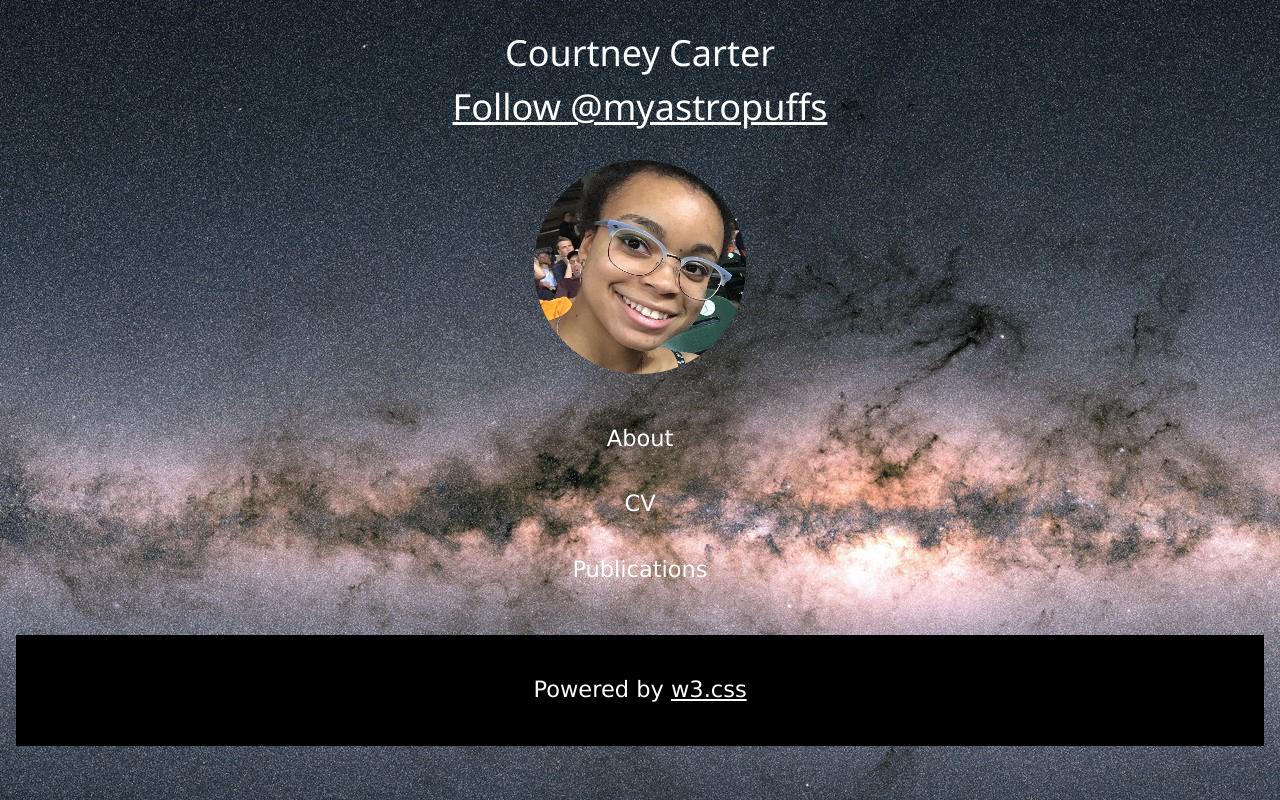
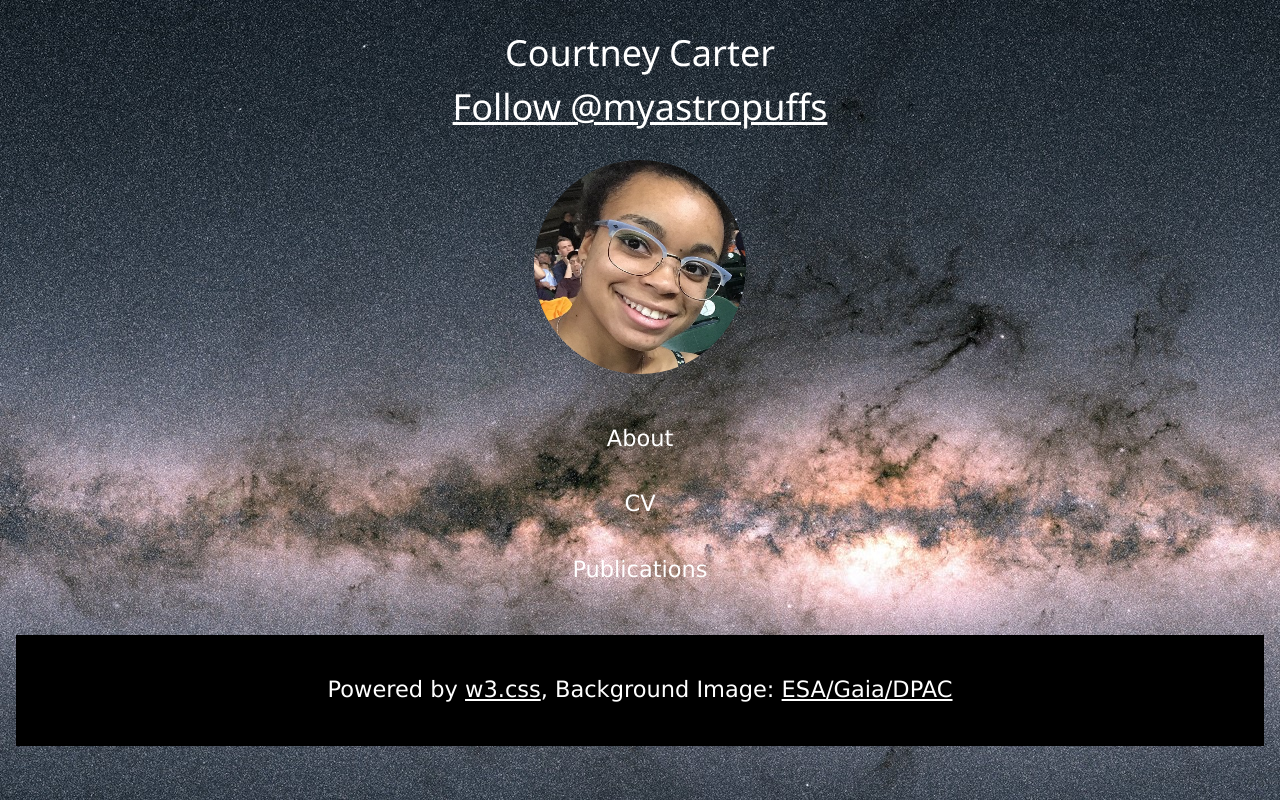
Before and after one commit to carterco/carterco.github.io, a plain HTML site: page index.html in a window 1280 px wide. Drawn offline with nearby package versions, Linux system fonts and the light colour scheme.

Commit message:
Update index.html

```diff
--- a/index.html
+++ b/index.html
@@ -29,7 +29,7 @@ body {background-image: url(milkyway.jpg);
 
 <!-- Footer -->
 <footer class="w3-container w3-black w3-padding-16">
-  <p>Powered by <a href="https://www.w3schools.com/w3css/default.asp" target="_blank">w3.css</a></p>
+  <p>Powered by <a href="https://www.w3schools.com/w3css/default.asp" target="_blank">w3.css</a>, Background Image: <a href="https://www.eso.org/public/images/eso1908e/">ESA/Gaia/DPAC</a></p>
 </footer>
 
 </body>
```
